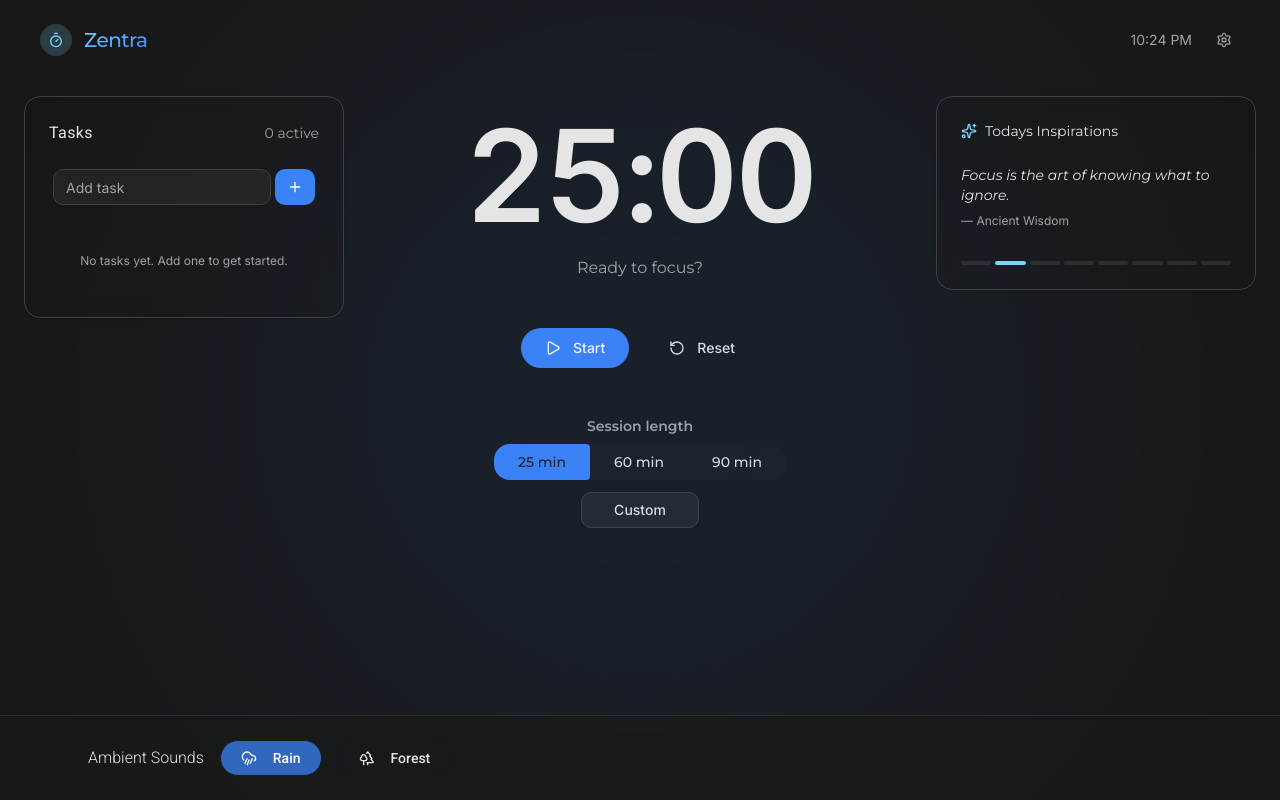
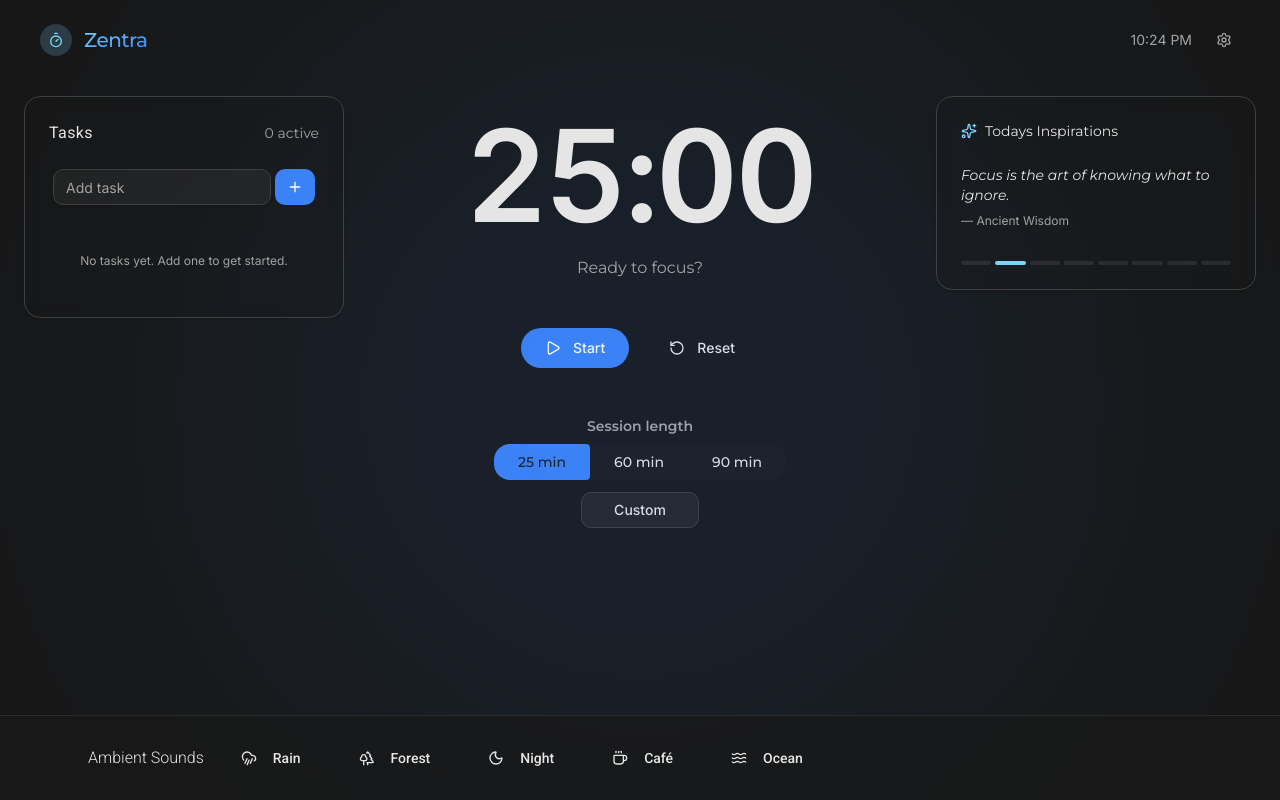
Before and after one commit to Marmo77/Zentra, a React (Vite) app: page /app in a window 1280 px wide. Built offline with nearby package versions, Linux system fonts and the light colour scheme.

Commit message:
selected + aplications

```diff
--- a/src/components/MainApp/AmbientSounds.tsx
+++ b/src/components/MainApp/AmbientSounds.tsx
@@ -1,33 +1,34 @@
-import { CloudRainWind, Trees } from "lucide-react";
+import { CloudRainWind, Coffee, Moon, Trees, Waves } from "lucide-react";
 import React, { useState } from "react";
 import { Button } from "../ui/button";
+import { motion } from "motion/react";
+
+type Environment = "rain" | "forest" | "night" | "cafe" | "ocean" | null;
 
 type AmbientSoundsElementsProps = {
-  id: string;
+  id: Environment;
   icon: React.ElementType;
   label: string;
   color: string;
 };
-
-type Environment = "rain" | "forest" | "night" | "cafe" | "ocean" | null;
-
 function AmbientSounds() {
-  const [selectedSound, setSelectedSound] = useState<Environment>("rain");
+  const [selectedSound, setSelectedSound] = useState<Environment>(null);
 
   const AmbietSoundsElements: AmbientSoundsElementsProps[] = [
-    {
-      id: "rain",
-      icon: CloudRainWind,
-      label: "Rain",
-      color: "#7dd3fc",
-    },
-    {
-      id: "forest",
-      icon: Trees,
-      label: "Forest",
-      color: "#4ade80",
-    },
+    { id: "rain", icon: CloudRainWind, label: "Rain", color: "#7dd3fc" },
+    { id: "forest", icon: Trees, label: "Forest", color: "#4ade80" },
+    { id: "night", icon: Moon, label: "Night", color: "#a78bfa" },
+    { id: "cafe", icon: Coffee, label: "Café", color: "#fb923c" },
+    { id: "ocean", icon: Waves, label: "Ocean", color: "#38bdf8" },
   ];
+
+  const ToggleEnvironment = (elem: Environment) => {
+    if (selectedSound === elem) {
+      setSelectedSound(null);
+    } else {
+      setSelectedSound(elem);
+    }
+  };
 
   return (
     <div className="flex flex-col md:fixed bottom-0 left-0 z-10 py-2 mt-12 w-full bg-card/80 border-border/50 border-t border-x-0 border-b-0">
@@ -39,8 +40,8 @@ function AmbientSounds() {
               const Icon = elem.icon;
               const isActive = selectedSound === elem.id;
               return (
+                <motion.div key={elem.id} whileTap={{ scale: 0.95 }}>
                   <Button
-                  key={elem.id}
                     className={`relative rounded-full px-7 py-4 transition-all ${
                       isActive
                         ? "bg-primary/75 text-primary-foreground"
@@ -48,10 +49,12 @@ function AmbientSounds() {
                     }`}
                     size={"ambient"}
                     variant={"ambient"}
+                    onClick={() => ToggleEnvironment(elem.id)}
                   >
                     <Icon className="w-5 h-5 sm:mr-2" />
                     <h4 className="text-sm font-medium">{elem.label}</h4>
                   </Button>
+                </motion.div>
               );
             })}
           </div>
```
Lines whose indentation alone changed are shown as unchanged.
